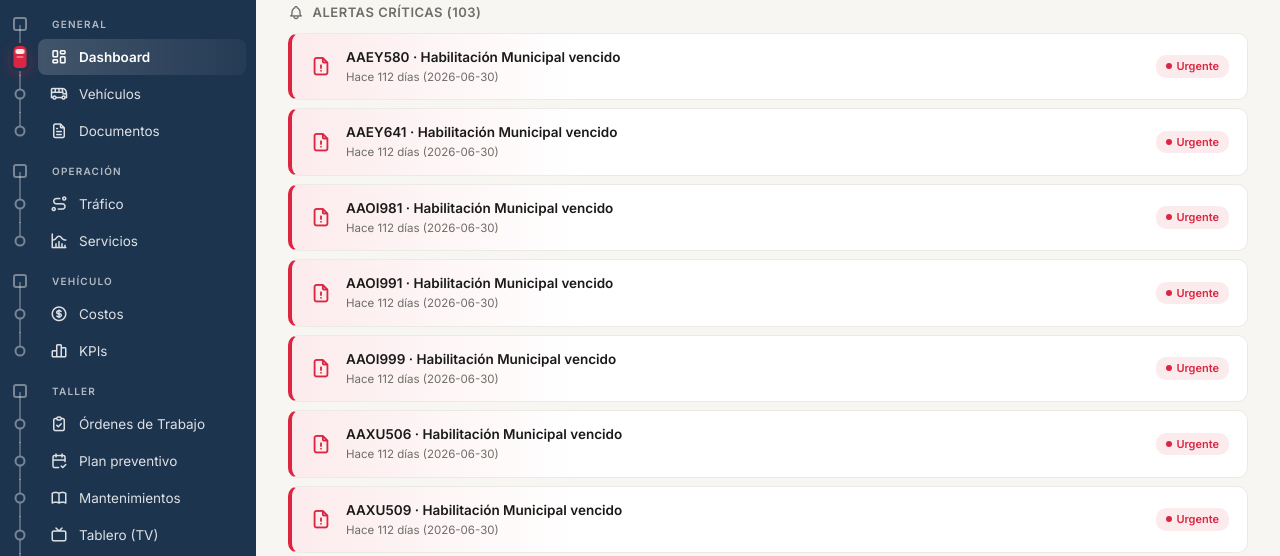
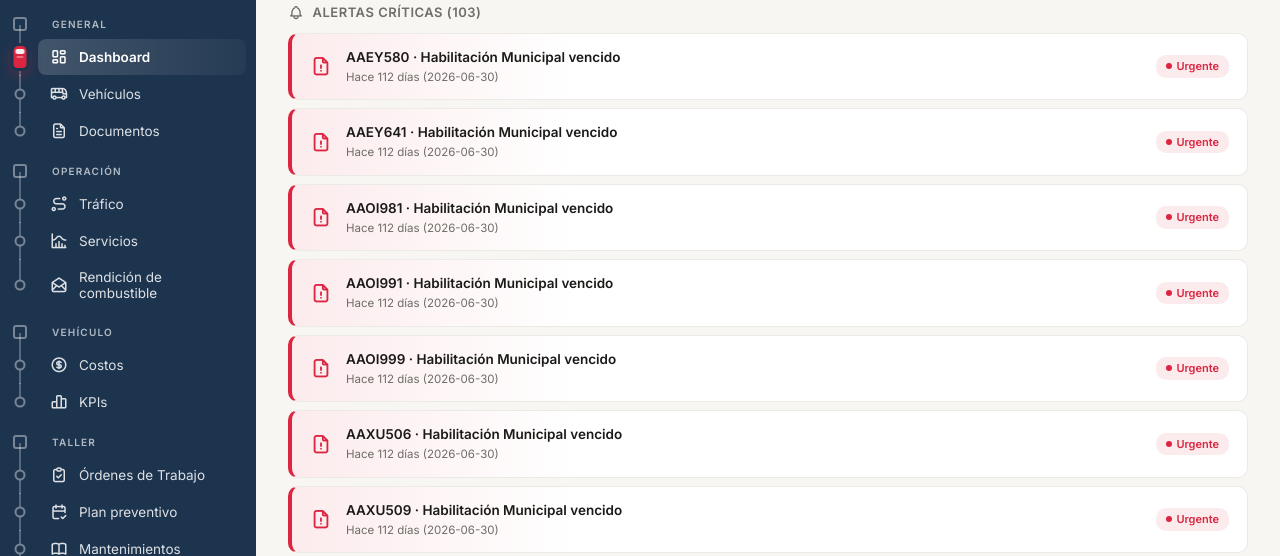
Before and after one commit to marcosmeternicht10-cell/flota-santaniana, a Flask app: page / in a window 1280 px wide. Shown: the part 258-814 px from the top of the page. Run offline with Flask 3, Linux system fonts and the light colour scheme; a user stored in the database is signed in; data comes from the database, SQL or seed files in the repository; data that the repository does not hold is empty; some libraries are stand-ins or nearby versions.

Commit message:
Add files via upload

```diff
--- a/templates/index.html
+++ b/templates/index.html
@@ -57,6 +57,9 @@
         </button>
         <button class="nav-item" data-sec="servicios">
           <i class="ti ti-chart-histogram"></i> Servicios
+        </button>
+        <button class="nav-item" data-sec="comb_rendicion">
+          <i class="ti ti-mail-opened"></i> Rendición de combustible
         </button>
 
         <div class="nav-section">Vehículo</div>
```
